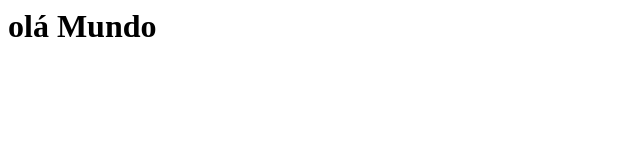
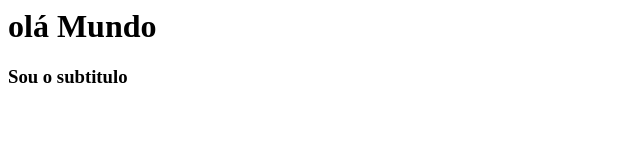
Before and after one commit to NunesGustavo23/teste-git, a plain HTML site: page index.html in a window 1280 px wide. Shown: the whole page, without its empty margins (0-640 px from the left). Drawn offline with Linux system fonts and the light colour scheme.

Commit message:
Inseri o subtitulo para melhorar a UI

```diff
--- a/index.html
+++ b/index.html
@@ -1 +1,2 @@
 <h1>olá Mundo</h1>
+<h3>Sou o subtitulo</h3>
```
